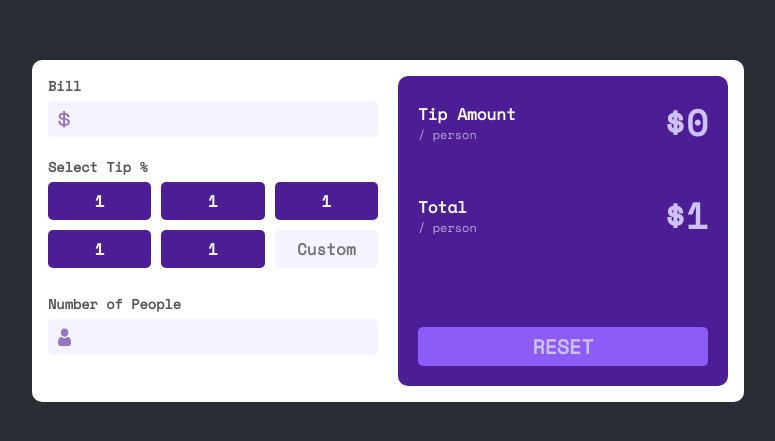
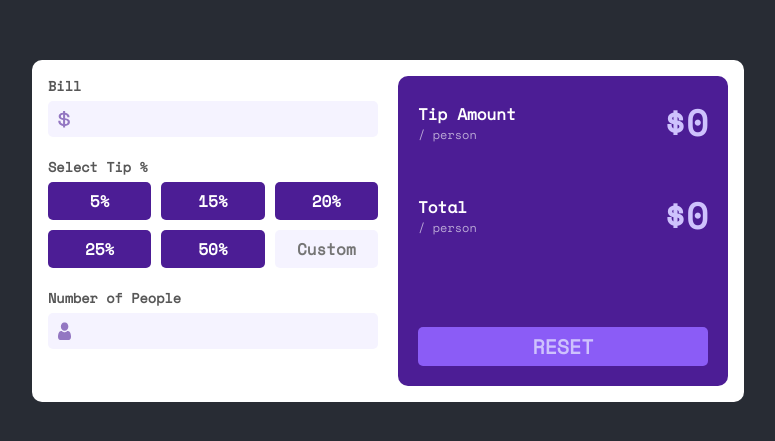
Before and after one commit to TerFrade/bill-splitter, a React (Create React App) app: page / in a window 1280 px wide. Shown: the part 169-610 px from the top of the page, without its empty margins (252-1027 px from the left). Built offline with nearby package versions, Linux system fonts and the light colour scheme.

Commit message:
updated reducer with more actions and finished up caluclation for the bill

```diff
--- a/src/App.tsx
+++ b/src/App.tsx
@@ -12,11 +12,13 @@ function App() {
 }
 
 const Container = styled.div`
-  display: flex;
-  align-items: center;
-  justify-content: center;
+  display: grid;
+  justify-items: center;
 
   @media screen and (min-width: 640px) {
+    display: flex;
+    align-items: center;
+    justify-content: center;
     min-height: 100vh;
   }
 `
--- a/src/components/BillCalculator/Calculator.tsx
+++ b/src/components/BillCalculator/Calculator.tsx
@@ -9,6 +9,14 @@ type CalculatorProps = {
   handleChange: (e: any) => void
 }
 
+const SelectData = [
+  { label: "5%", value: 5 },
+  { label: "15%", value: 15 },
+  { label: "20%", value: 20 },
+  { label: "25%", value: 25 },
+  { label: "50%", value: 50 },
+]
+
 const Calculator = ({ handleChange }: CalculatorProps) => {
   return (
     <Container>
@@ -19,7 +27,7 @@ const Calculator = ({ handleChange }: CalculatorProps) => {
         type={"number"}
         handleChange={handleChange}
       />
-      <CustomSelect />
+      <CustomSelect SelectData={SelectData} handleChange={handleChange} />
       <TextField
         label={"Number of People"}
         icon={userIcon}
--- a/src/components/BillCalculator/Result.tsx
+++ b/src/components/BillCalculator/Result.tsx
@@ -6,9 +6,10 @@ import { Button, InfoLabel } from "../../elements"
 type ResultProps = {
   tipAmount: string
   totalAmount: string
+  handleClick: () => void
 }
 
-const Result = ({ tipAmount, totalAmount }: ResultProps) => {
+const Result = ({ tipAmount, totalAmount, handleClick }: ResultProps) => {
   return (
     <Container>
       <InfoWrapper>
@@ -23,7 +24,7 @@ const Result = ({ tipAmount, totalAmount }: ResultProps) => {
           value={totalAmount}
         />
       </InfoWrapper>
-      <Button label={"RESET"} />
+      <Button label={"RESET"} handleClick={handleClick} />
     </Container>
   )
 }
--- a/src/components/BillCalculator/calculatorReducer.ts
+++ b/src/components/BillCalculator/calculatorReducer.ts
@@ -18,14 +18,28 @@ export const calculatorReducer = (
   state: CalculatorModel = INITIAL_STATE,
   action: {
     type: string
-    payload: any
+    payload?: any
   }
 ) => {
   switch (action.type) {
-    case "CHANGE_INPUT":
+    case "CHANGE_INPUT": {
       return {
         ...state,
         [action.payload.name]: action.payload.value,
       }
+    }
+    case "UPDATE_TOTAL": {
+      const { billAmount, selectedTip, numberOfPeople } = state
+      const calcTipAmount = (billAmount * (selectedTip / 100)) / numberOfPeople
+      const calcTotalAmount = billAmount / numberOfPeople + calcTipAmount
+      return {
+        ...state,
+        tipAmount: Math.round(calcTipAmount * 100) / 100,
+        totalAmount: Math.round(calcTotalAmount * 100) / 100,
+      }
+    }
+    case "RESET_STATE": {
+      return INITIAL_STATE
+    }
   }
 }
--- a/src/components/BillCalculator/index.tsx
+++ b/src/components/BillCalculator/index.tsx
@@ -11,20 +11,32 @@ const BillCalculator = () => {
   const handleChange = (e: any) => {
     dispatch({
       type: "CHANGE_INPUT",
-      payload: { name: e.target.name, value: e.target.value },
+      payload: {
+        name: e.type === "click" ? "selectedTip" : e.target.name,
+        value: isNaN(parseInt(e.target.value)) ? 0 : parseInt(e.target.value),
+      },
+    })
+
+    dispatch({
+      type: "UPDATE_TOTAL",
     })
   }
-  // eslint-disable-next-line no-console
-  console.log(state)
+
+  const handleClick = () => {
+    document.getElementById("create-course-form")?.onreset
+    dispatch({ type: "RESET_STATE" })
+  }
+
   return (
-    <Container>
+    <Container id="create-course-form">
       <Column>
         <Calculator handleChange={handleChange} />
       </Column>
       <Column>
         <Result
-          tipAmount={`$${state?.billAmount}`}
-          totalAmount={`$${state?.numberOfPeople}`}
+          tipAmount={`$${state?.tipAmount}`}
+          totalAmount={`$${state?.totalAmount}`}
+          handleClick={handleClick}
         />
       </Column>
     </Container>
@@ -33,12 +45,12 @@ const BillCalculator = () => {
 
 export default BillCalculator
 
-const Container = styled.div`
+const Container = styled.form`
   display: flex;
   flex-direction: column;
   flex-shrink: 1;
   gap: 20px;
-  max-width: 280px;
+  max-width: 300px;
   padding: 1rem;
   border-radius: 10px;
   background-color: var(--white);
--- a/src/elements/Button.tsx
+++ b/src/elements/Button.tsx
@@ -3,10 +3,11 @@ import styled from "styled-components"
 
 type ButtonProps = {
   label: string
+  handleClick: () => void
 }
 
-const Button = ({ label }: ButtonProps) => {
-  return <Action>{label}</Action>
+const Button = ({ label, handleClick }: ButtonProps) => {
+  return <Action onClick={handleClick}>{label}</Action>
 }
 
 export default Button
--- a/src/elements/CustomSelect.tsx
+++ b/src/elements/CustomSelect.tsx
@@ -1,29 +1,57 @@
-import React from "react"
+import React, { useCallback, useState } from "react"
 import styled from "styled-components"
 
-const Select = () => {
+import TextField from "./TextField"
+
+type SelectProps = {
+  SelectData: any[]
+  handleChange: (e: any) => void
+}
+const Select = ({ SelectData, handleChange }: SelectProps) => {
+  const [active, setActive] = useState<number | null>(null)
+
+  const handleFunctions = useCallback(
+    (e: any, i: number | null) => {
+      setActive(i)
+      handleChange(e)
+    },
+    [handleChange]
+  )
+
+  const renderSelectData = () => {
+    return SelectData.map((item: any, i: number) => {
+      return (
+        <li
+          key={i}
+          className={active === i ? "active" : ""}
+          onClick={(e) => {
+            handleFunctions(e, i)
+          }}
+          value={item.value}
+        >
+          {item.label}
+        </li>
+      )
+    })
+  }
+
   return (
     <Container>
       <label htmlFor="custom-select">Select Tip %</label>
       <ul id="custom-select">
-        <li>
-          <p>1</p>
-        </li>
-        <li>
-          <p>1</p>
-        </li>
-        <li>
-          <p>1</p>
-        </li>
-        <li>
-          <p>1</p>
-        </li>
-        <li>
-          <p>1</p>
-        </li>
-        <li>
-          <input placeholder="Custom" type="text" />
-        </li>
+        {renderSelectData()}
+        <div
+          onClick={(e) => {
+            handleFunctions(e, null)
+          }}
+        >
+          <TextField
+            placeholder="Custom"
+            type={"number"}
+            name={"selectedTip"}
+            handleChange={handleChange}
+          />
+        </div>
       </ul>
     </Container>
   )
@@ -46,27 +74,32 @@ const Container = styled.div`
     gap: 10px;
     padding: 0;
     margin: 0;
+    text-align: center;
+
     li {
+      cursor: pointer;
       font-weight: bold;
       list-style-type: none;
-      text-align: center;
+      background-color: var(--secondary);
+      color: var(--white);
+      border-radius: 5px;
+      padding: 7px 0px;
+    }
 
-      p {
-        margin: 0;
-        background-color: var(--secondary);
-        color: var(--white);
-        border-radius: 5px;
-        padding: 7px 0px;
-      }
+    .active {
+      background-color: var(--primary);
+    }
 
+    div {
+      height: 100%;
       input {
         all: unset;
         width: 100%;
-        height: 42%;
+        height: 100%;
+        border-radius: 5px;
+        background-color: var(--light);
         color: var(--secondary);
-        background-color: var(--light);
-        border-radius: 5px;
-        padding: 10px 0px;
+        font-weight: bold;
 
         :focus-visible {
           outline: none;
--- a/src/elements/TextField.tsx
+++ b/src/elements/TextField.tsx
@@ -2,8 +2,9 @@ import React from "react"
 import styled from "styled-components"
 
 type TextFieldProps = {
-  label: string
-  icon: any
+  label?: string
+  icon?: any
+  placeholder?: string
   type: string
   name?: string
   handleChange: (e: any) => void
@@ -12,20 +13,24 @@ type TextFieldProps = {
 const TextField = ({
   label,
   icon,
+  placeholder,
   type,
   name,
   handleChange,
 }: TextFieldProps) => {
-  const formattedLabel = label.toLowerCase().replaceAll(" ", "-")
+  const formattedLabel = label?.toLowerCase().replaceAll(" ", "-")
   return (
     <Container>
-      <label htmlFor={`text-input-${formattedLabel}`}>{label}</label>
-      <img src={icon} />
+      {label && <label htmlFor={`text-input-${formattedLabel}`}>{label}</label>}
+      {icon && <img src={icon} />}
       <input
         id={`text-input-${formattedLabel}`}
+        placeholder={placeholder}
         name={name}
         type={type}
-        onChange={handleChange}
+        onChange={(e) => {
+          handleChange(e)
+        }}
       />
     </Container>
   )
```
